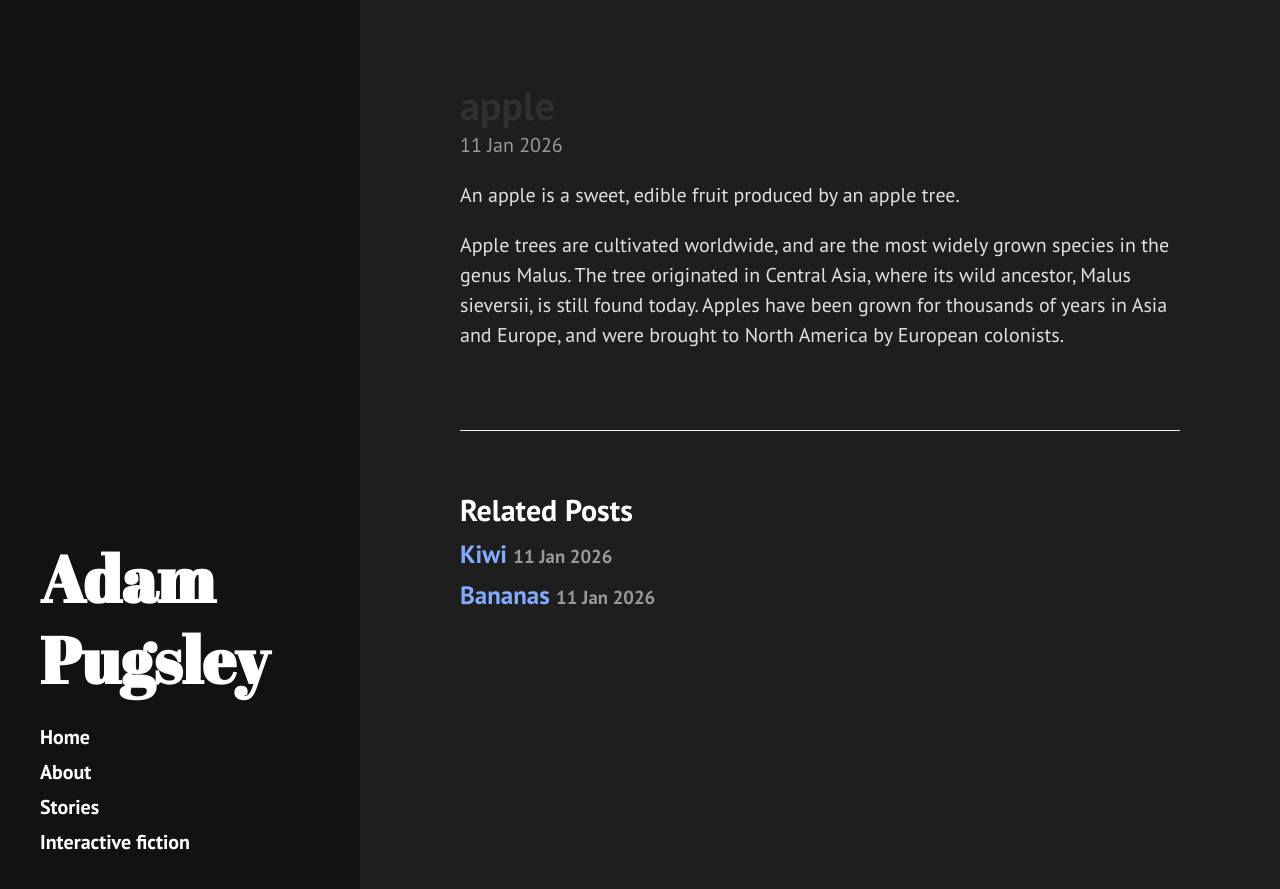
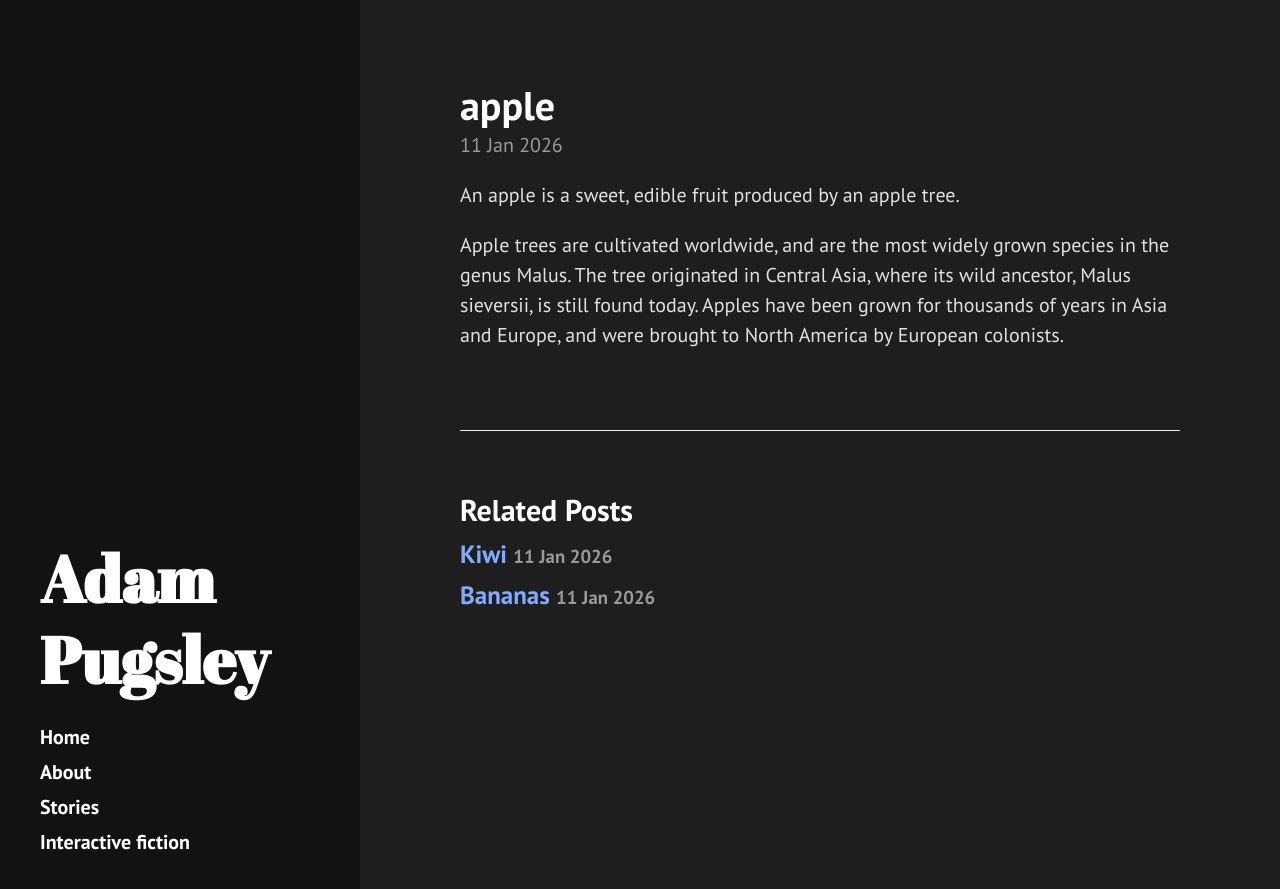
Before and after one commit to ajrpugs/pugsleyfiction, a Jekyll site: the page built from _posts/2026-01-11-apples.md, in a window 1280 px wide. Shown: the top 889 px of the page. Built offline with Jekyll 4.4.1, drawn with Linux system fonts in a browser that asks for light colours.

Commit message:
light headings

```diff
--- a/assets/css/custom-dark.css
+++ b/assets/css/custom-dark.css
@@ -52,3 +52,13 @@ code {
 hr {
   border-color: #444444;
 }
+
+/* Force all headings to light color */
+body h1,
+body h2,
+body h3,
+body h4,
+body h5,
+body h6 {
+  color: #ffffff !important;
+}
```
